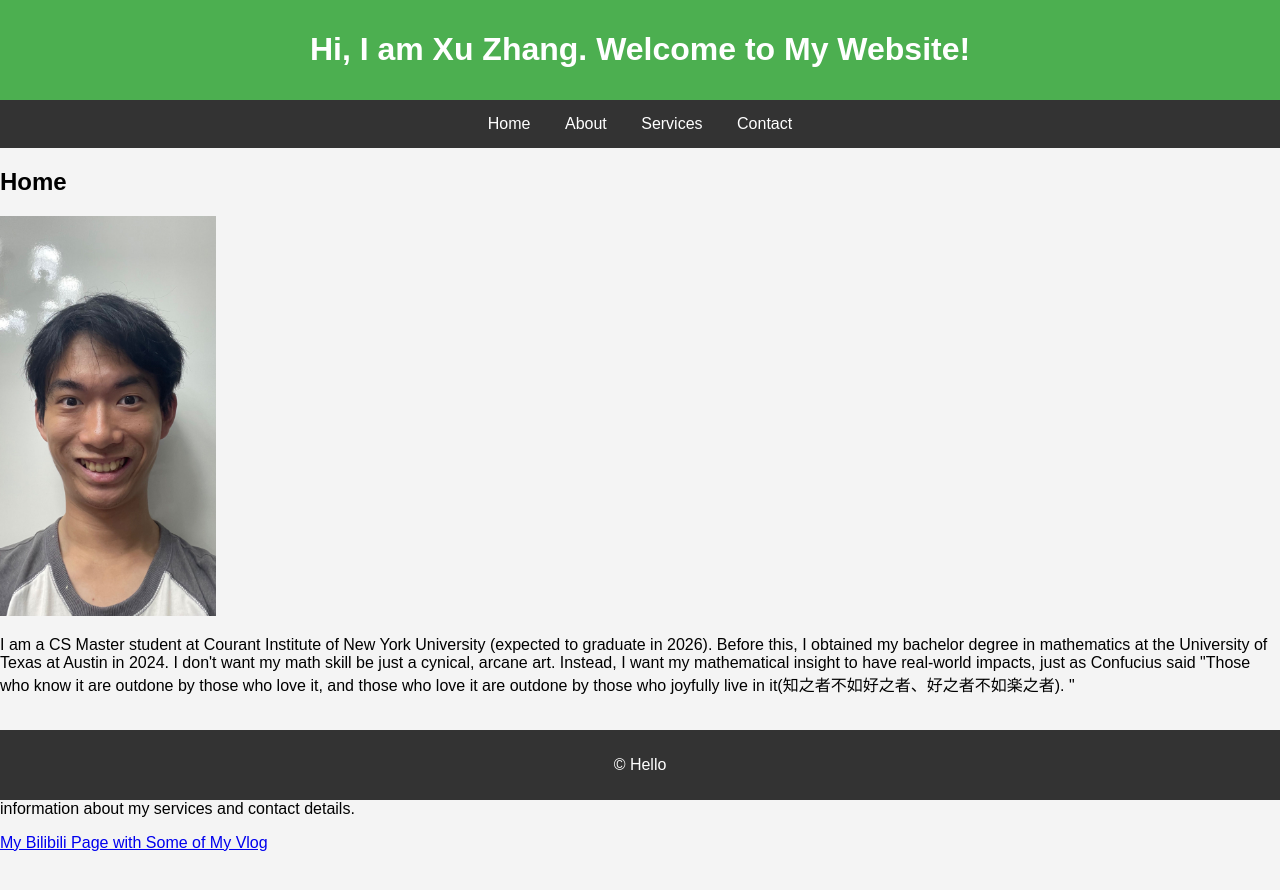
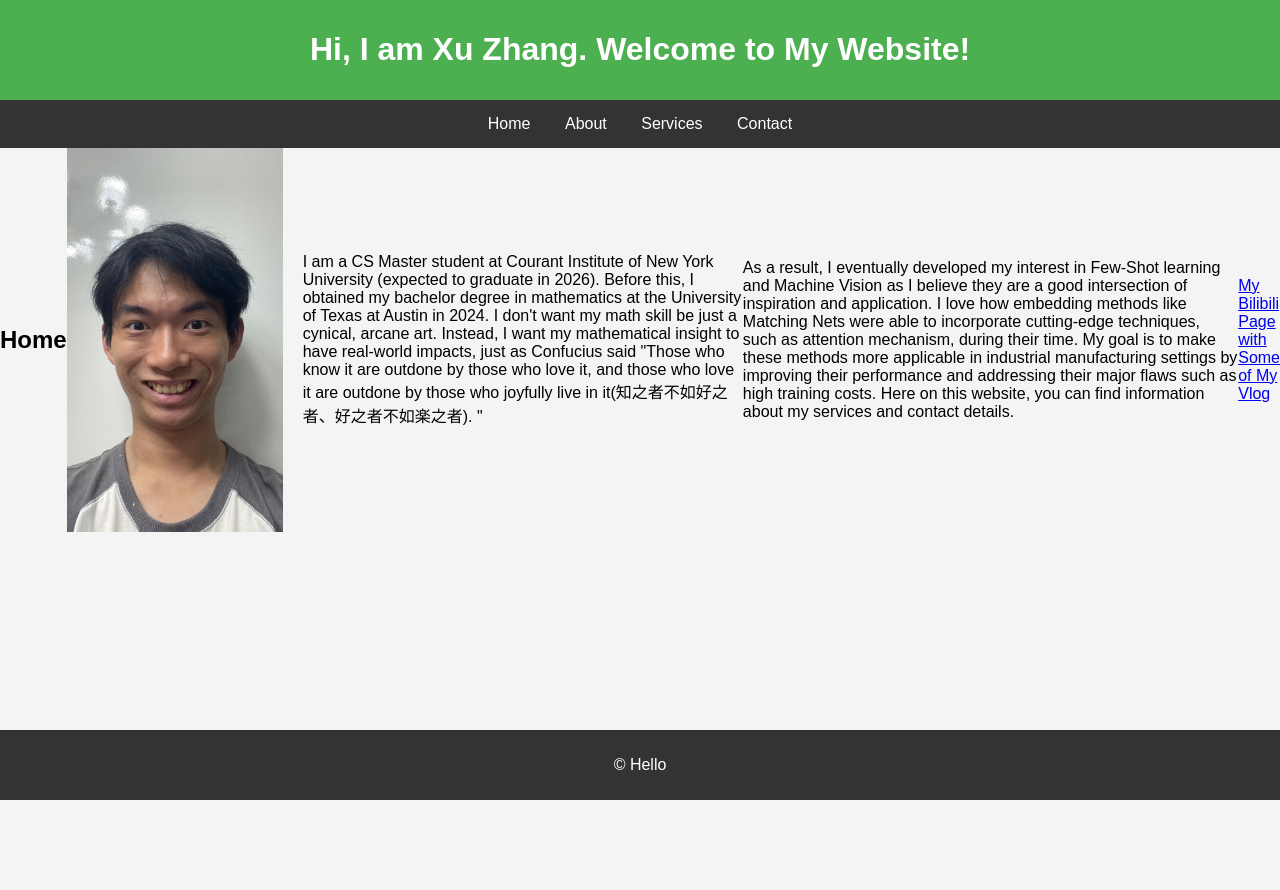
Before and after one commit to Xu-Zhang-Courant/xu-zhang-courant.github.io, a plain HTML site: page index.html in a window 1280 px wide. After the commit the page ends 800 px from the top, so only its background shows below. Drawn offline with Linux system fonts and the light colour scheme.

Commit message:
Update index.html aflex container added

```diff
--- a/index.html
+++ b/index.html
@@ -43,10 +43,17 @@
             width: 100%;
             bottom: 0;
         }
-        .grid-container {
-            display: grid;
-            grid-template-columns: auto 1fr;
-            gap: 10px; /* adjust spacing between image and text */
+        .flex-container {
+            display: flex;
+            align-items: center; /* Vertically aligns the image with the text */
+        }
+        .flex-container img {
+            margin-right: 20px; /* Adjust spacing between the image and the text */
+            max-width: 220px; /* Set a maximum width for the image */
+            height: auto; /* Maintain the aspect ratio */
+        }
+        .flex-container p {
+            margin: 0; /* Remove default margin */
         }
     </style>
 </head>
@@ -65,7 +72,7 @@
 
 
 
-<div class=".grid-container">
+<div class="flex-container"">
     <h2>Home</h2>
 
     <img src="https://github.com/Xu-Zhang-Courant/xu-zhang-courant.github.io/blob/main/images/self_casual.jpg?raw=true" alt="My Selfie" width="216" height="400">
```
